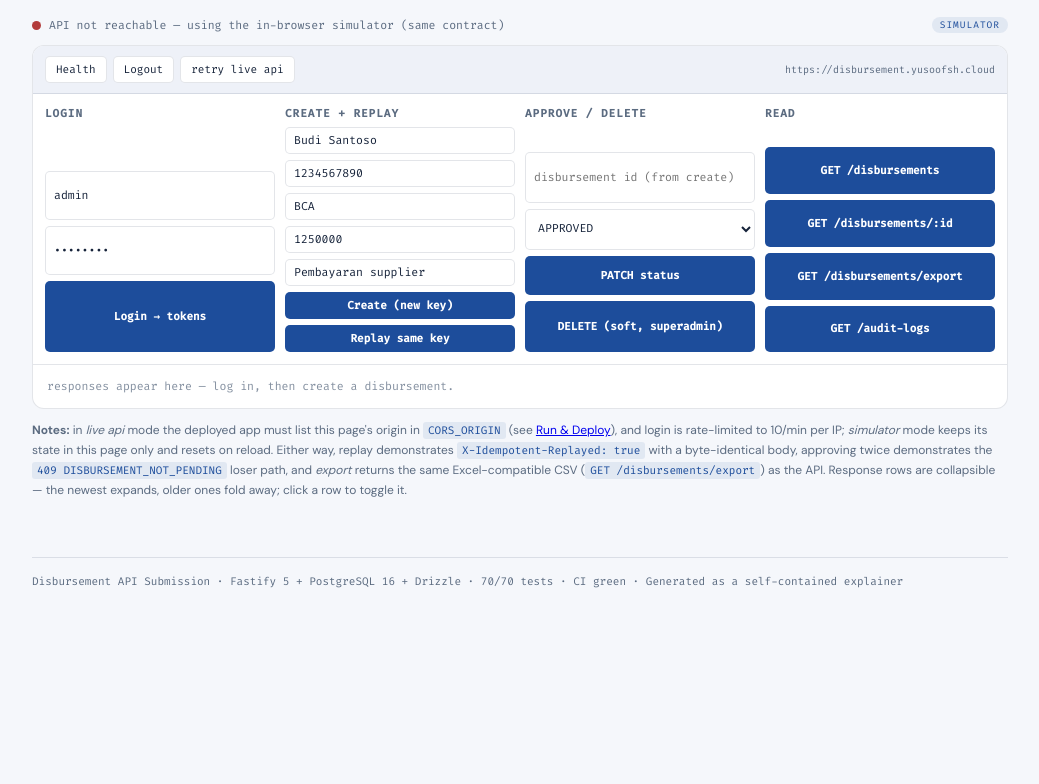
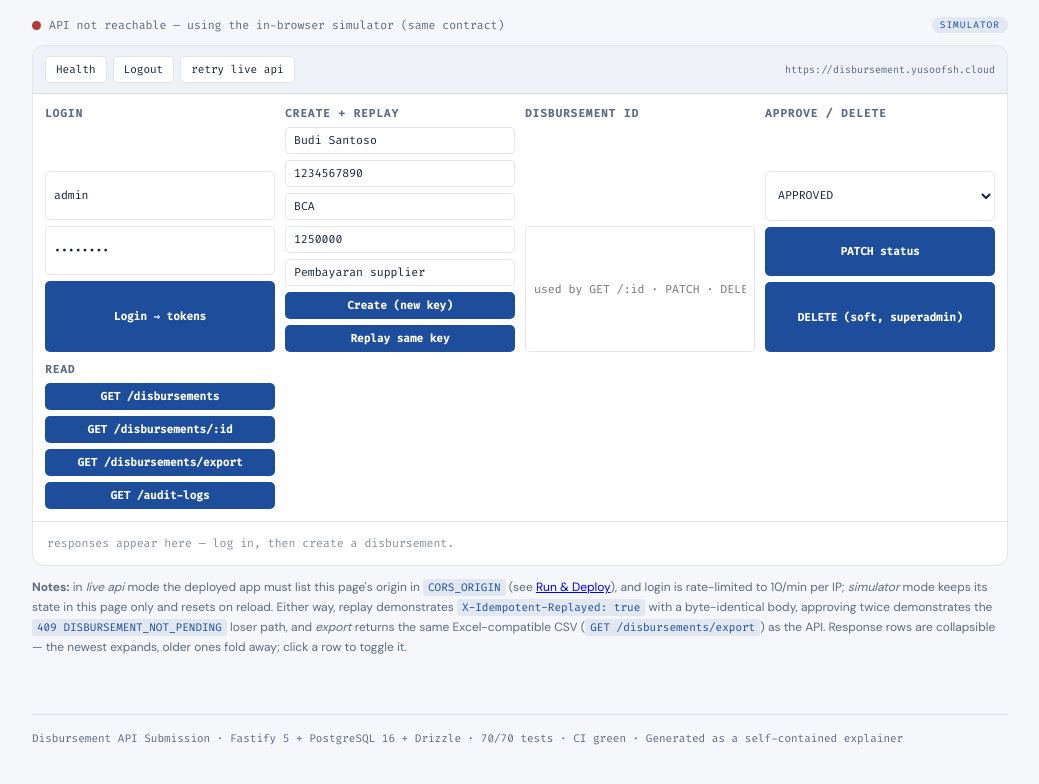
Before and after one commit to yusoofsh/disbursement-api, a website: page docs/index.html in a window 1280 px wide. Shown: the part 7629-8413 px from the top of the page, without its empty margins (232-1271 px from the left). Before the commit the page ends 8258 px from the top, so only its background shows below. Drawn offline with Linux system fonts and the light colour scheme; no server answers.

Commit message:
docs: give disbursement id its own demo group above approve/delete and tighten demo grid

```diff
--- a/docs/index.html
+++ b/docs/index.html
@@ -302,7 +302,7 @@
     max-width: 100%; overflow: hidden; text-overflow: ellipsis; white-space: nowrap;
   }
   .demo-forms {
-    display: grid; grid-template-columns: repeat(auto-fit, minmax(min(230px, 100%), 1fr));
+    display: grid; grid-template-columns: repeat(auto-fit, minmax(min(185px, 100%), 1fr));
     gap: 10px; padding: 12px;
   }
   .demo-form { display: grid; grid-template-columns: 1fr; gap: 6px; min-width: 0; }
@@ -868,8 +868,11 @@ pnpm test          <span class="c"># 70 tests</span></pre>
             <button class="run" type="button" data-demo="replay">Replay same key</button>
           </div>
           <div class="demo-form">
+            <h4>Disbursement id</h4>
+            <input id="d-id" placeholder="used by GET /:id · PATCH · DELETE">
+          </div>
+          <div class="demo-form">
             <h4>Approve / delete</h4>
-            <input id="d-id" placeholder="disbursement id (from create)">
             <div class="row2">
               <select id="d-status"><option value="APPROVED">APPROVED</option><option value="REJECTED">REJECTED</option></select>
               <button class="run" type="button" data-demo="approve">PATCH status</button>
```
